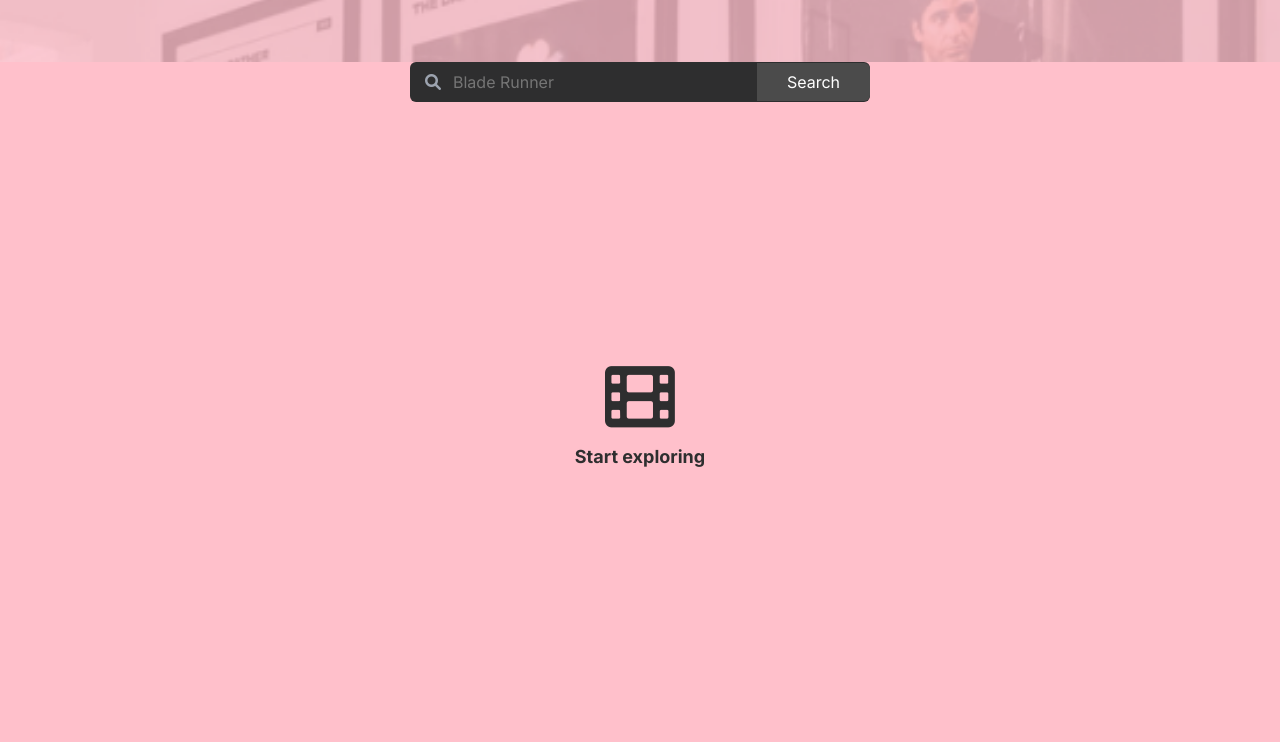
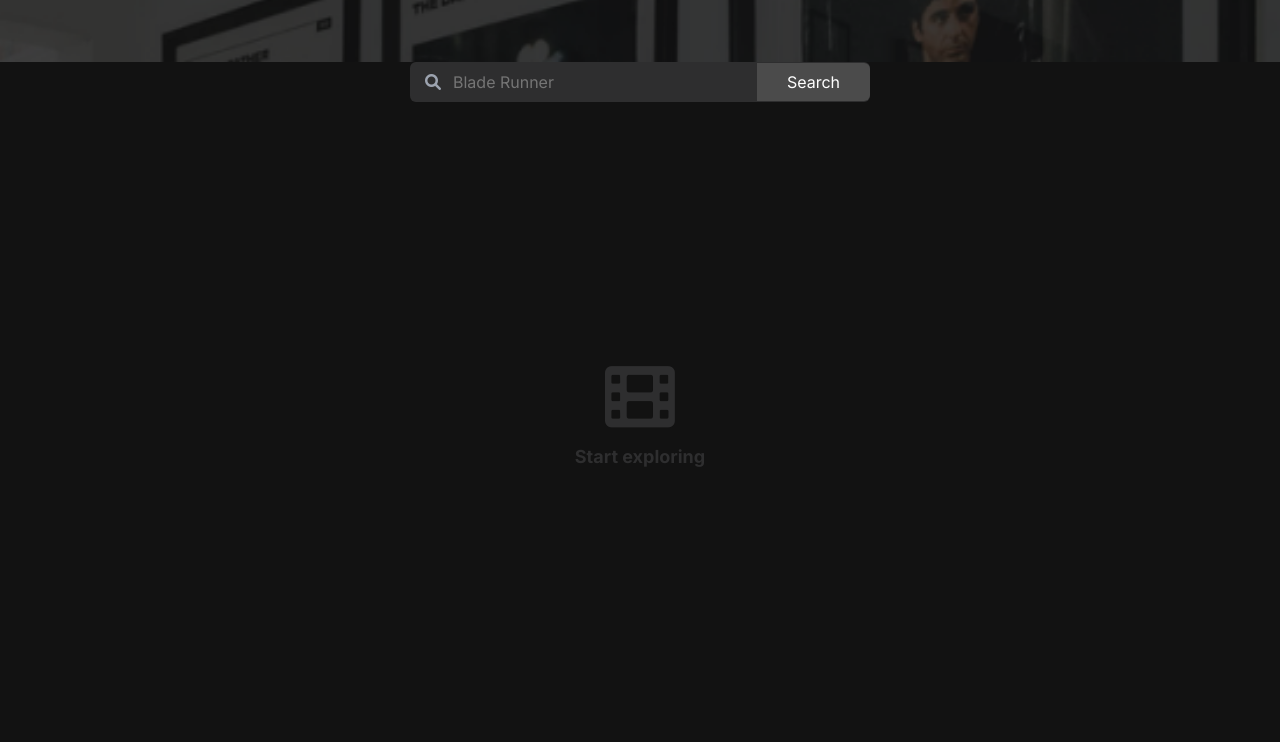
Before and after one commit to Satomili/Movie-Watchlist, a website built with Vite: page index.html in a window 1280 px wide. Shown: the part 143-885 px from the top of the page. Built offline with nearby package versions, Linux system fonts and the light colour scheme.

Commit message:
style:change bg color to #121212

```diff
--- a/index.css
+++ b/index.css
@@ -2,7 +2,7 @@
     margin: 0;
     padding: 0;
     font-family: 'Inter', sans-serif;
-    background-color: pink;
+    background-color: #121212;
     color: #ffffff;
     user-select: none;
 }
```
